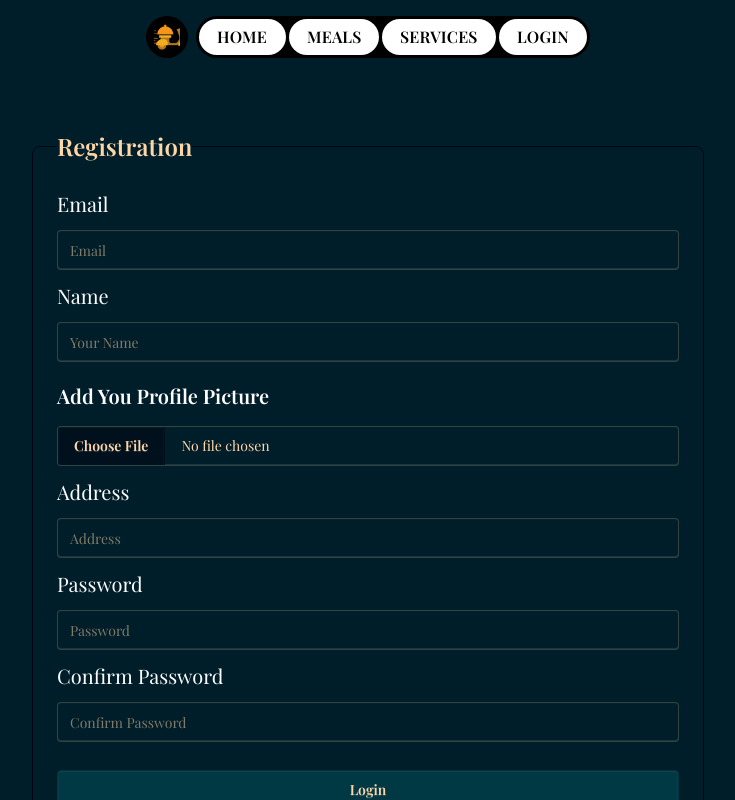
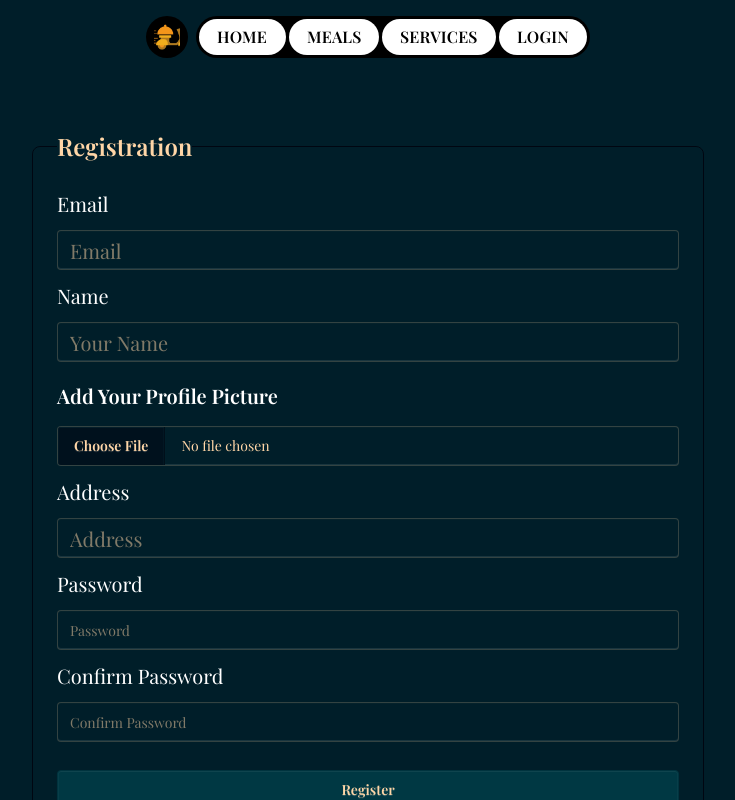
Before and after one commit to TusharChow20/project-Chef-Lokal, a React (Vite) app: page /register in a window 1280 px wide. Shown: the top 800 px of the page, without its empty margins (272-1007 px from the left). Built offline with nearby package versions, Linux system fonts and the light colour scheme; no server answers; a web font is replaced by a local one.

Commit message:
registration

```diff
--- a/package.json
+++ b/package.json
@@ -23,6 +23,7 @@
     "react-hook-form": "^7.68.0",
     "react-icons": "^5.5.0",
     "react-router": "^7.10.1",
+    "sweetalert2": "^11.26.4",
     "swiper": "^12.0.3",
     "tailwindcss": "^4.1.17"
   },
--- a/src/Hooks/useAuth.jsx
+++ b/src/Hooks/useAuth.jsx
@@ -0,0 +1,7 @@
+import { useContext } from "react";
+import { AuthContext } from "../Provider/AuthContext";
+
+export const useAuth = () => {
+  const authInfo = useContext(AuthContext);
+  return authInfo;
+};
--- a/src/Pages/Authentication/Registration/Registration.jsx
+++ b/src/Pages/Authentication/Registration/Registration.jsx
@@ -1,75 +1,178 @@
 import React from "react";
 import { useForm } from "react-hook-form";
 import { Link } from "react-router";
+import { useAuth } from "../../../Hooks/useAuth";
+import Swal from "sweetalert2";
 
 const Registration = () => {
-  const { register, handleSubmit } = useForm();
-  const handleRegSubmit = (data) => {
-    console.log(data);
+  const { signUp } = useAuth();
+  const {
+    register,
+    handleSubmit,
+    formState: { errors },
+    watch,
+  } = useForm();
+
+  const password = watch("password");
+
+  const handleRegSubmit = async (data) => {
+    try {
+      await signUp(data.email, data.password);
+
+      // Success alert
+      Swal.fire({
+        title: "Success!",
+        text: "Your account has been created successfully!",
+        icon: "success",
+        confirmButtonText: "OK",
+        confirmButtonColor: "#10b981",
+      });
+    } catch (error) {
+      // Error alert
+      let errorMessage = "Failed to create account. Please try again.";
+
+      // Handle specific Firebase errors
+      if (error.code === "auth/email-already-in-use") {
+        errorMessage = "This email is already registered.";
+      } else if (error.code === "auth/weak-password") {
+        errorMessage = "Password is too weak.";
+      } else if (error.code === "auth/invalid-email") {
+        errorMessage = "Invalid email address.";
+      } else if (error.message) {
+        errorMessage = error.message;
+      }
+
+      Swal.fire({
+        title: "Error!",
+        text: errorMessage,
+        icon: "error",
+        confirmButtonText: "Try Again",
+        confirmButtonColor: "#ef4444",
+      });
+    }
   };
 
   return (
     <div className="mt-[10vh] text-xl">
       <form onSubmit={handleSubmit(handleRegSubmit)}>
-        <fieldset className="  border-base-300 rounded-box max-w-2xl mx-auto border p-6 flex flex-col gap-3">
+        <fieldset className="border-base-300 rounded-box max-w-2xl mx-auto border p-6 flex flex-col gap-3">
           <legend className="fieldset-legend text-2xl">Registration</legend>
-          {/* email  */}
+
+          {/* email */}
           <label className="label text-white">Email</label>
           <input
             type="email"
-            {...register("email")}
-            className="input w-full"
+            {...register("email", {
+              required: "Email is required",
+              pattern: {
+                value: /^[A-Z0-9._%+-]+@[A-Z0-9.-]+\.[A-Z]{2,}$/i,
+                message: "Invalid email address",
+              },
+            })}
+            className="input w-full text-xl"
             placeholder="Email"
           />
-          {/* name  */}
-          <label className="label text-white">Name</label>
+          {errors.email && (
+            <span className="text-red-500 text-sm">{errors.email.message}</span>
+          )}
+
+          {/* name */}
+          <label className="label text-white ">Name</label>
           <input
             type="text"
-            {...register("name")}
-            className="input w-full"
+            {...register("name", {
+              required: "Name is required",
+              minLength: {
+                value: 2,
+                message: "Name must be at least 2 characters",
+              },
+            })}
+            className="input w-full text-xl"
             placeholder="Your Name"
           />
+          {errors.name && (
+            <span className="text-red-500 text-sm">{errors.name.message}</span>
+          )}
 
-          {/* photo image field  */}
+          {/* photo image field */}
           <legend className="fieldset-legend text-white text-xl">
-            Add You Profile Picture
+            Add Your Profile Picture
           </legend>
           <input
             type="file"
-            {...register("photo")}
+            {...register("photo", {
+              required: "Profile picture is required",
+            })}
             className="file-input w-full"
           />
+          {errors.photo && (
+            <span className="text-red-500 text-sm">{errors.photo.message}</span>
+          )}
 
-          {/* address
-           */}
+          {/* address */}
           <label className="label text-white">Address</label>
           <input
             type="text"
-            {...register("address")}
-            className="input w-full"
+            {...register("address", {
+              required: "Address is required",
+              minLength: {
+                value: 5,
+                message: "Address must be at least 5 characters",
+              },
+            })}
+            className="input w-full text-xl"
             placeholder="Address"
           />
+          {errors.address && (
+            <span className="text-red-500 text-sm">
+              {errors.address.message}
+            </span>
+          )}
 
-          {/* password  */}
-
+          {/* password */}
           <label className="label text-white">Password</label>
           <input
             type="password"
-            {...register("password")}
+            {...register("password", {
+              required: "Password is required",
+              minLength: {
+                value: 6,
+                message: "Password must be at least 6 characters",
+              },
+              pattern: {
+                value: /^(?=.*[a-z])(?=.*[A-Z])(?=.*\d)/,
+                message:
+                  "Password must contain uppercase, lowercase and number",
+              },
+            })}
             className="input w-full"
             placeholder="Password"
           />
+          {errors.password && (
+            <span className="text-red-500 text-sm">
+              {errors.password.message}
+            </span>
+          )}
 
-          {/* confirm password  */}
+          {/* confirm password */}
           <label className="label text-white">Confirm Password</label>
           <input
             type="password"
-            {...register("confirmPassword")}
+            {...register("confirmPassword", {
+              required: "Please confirm your password",
+              validate: (value) =>
+                value === password || "Passwords do not match",
+            })}
             className="input w-full"
             placeholder="Confirm Password"
           />
+          {errors.confirmPassword && (
+            <span className="text-red-500 text-sm">
+              {errors.confirmPassword.message}
+            </span>
+          )}
 
-          <button className="btn btn-neutral mt-4 w-full">Login</button>
+          <button className="btn btn-neutral mt-4 w-full">Register</button>
 
           {/* Extra actions */}
           <div className="flex justify-between mt-2">
--- a/src/Provider/AuthProvider.jsx
+++ b/src/Provider/AuthProvider.jsx
@@ -1,9 +1,16 @@
 import React from "react";
 import { AuthContext } from "./AuthContext";
+import { createUserWithEmailAndPassword } from "firebase/auth";
+import auth from "../Firebase/firebase.config";
 
 const AuthProvider = ({ children }) => {
-  const authInfo = {};
-  return <AuthContext value={authInfo}>{children}</AuthContext>;
+  const signUp = (email, password) => {
+    return createUserWithEmailAndPassword(auth, email, password);
+  };
+  const authInfo = { signUp };
+  return (
+    <AuthContext.Provider value={authInfo}>{children}</AuthContext.Provider>
+  );
 };
 
 export default AuthProvider;
--- a/src/main.jsx
+++ b/src/main.jsx
@@ -5,11 +5,14 @@ import router from "./Routes/Routes.jsx";
 import { RouterProvider } from "react-router";
 import HomeLayout from "./Layouts/HomeLayout.jsx";
 import { QueryClient, QueryClientProvider } from "@tanstack/react-query";
+import AuthProvider from "./Provider/AuthProvider.jsx";
 const queryClient = new QueryClient();
 createRoot(document.getElementById("root")).render(
   <StrictMode>
     <QueryClientProvider client={queryClient}>
-      <RouterProvider router={router}></RouterProvider>
+      <AuthProvider>
+        <RouterProvider router={router}></RouterProvider>
+      </AuthProvider>
     </QueryClientProvider>
   </StrictMode>
 );
```
Also changed, not shown: 1 other file (tests, documents, lock files or other folders).
